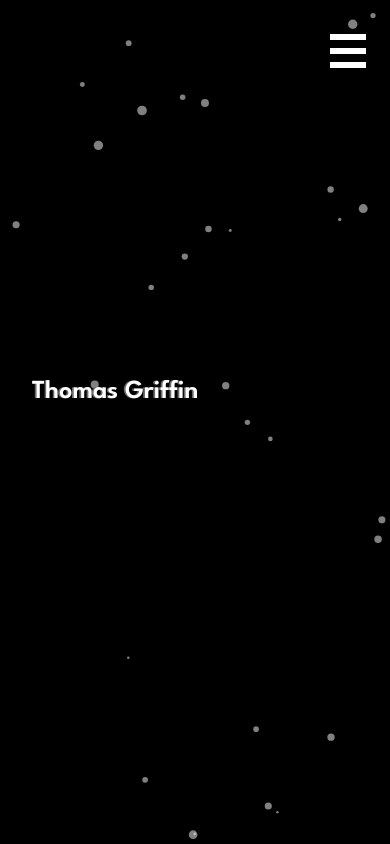
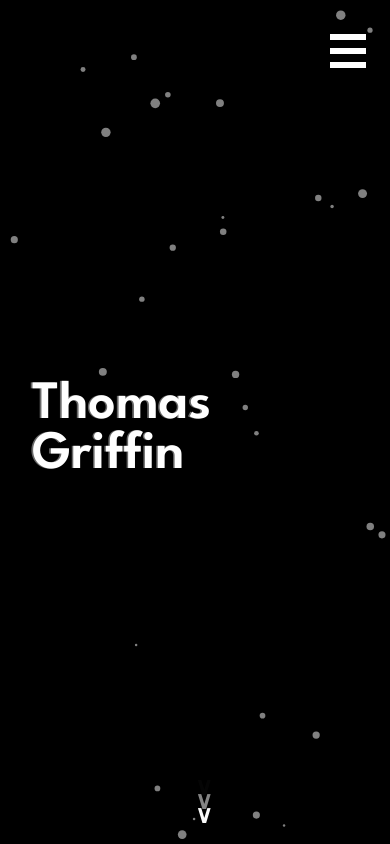
Before and after one commit to TGriffin77/thomasgriffindev, a React (Create React App) app: page / in a window 390 px wide. Built offline with nearby package versions, Linux system fonts and the light colour scheme.

Commit message:
Intro mobile accessibility & arrow

```diff
--- a/src/App.css
+++ b/src/App.css
@@ -7,6 +7,7 @@
 html {
   background-color: black;
   overscroll-behavior: none;
+  scroll-behavior: smooth;
 }
 
 #hamburger {
@@ -19,6 +20,7 @@ html {
   right: 24px;
   top: 48px;
   cursor: pointer;
+  z-index: 3;
 }
 
 #hamburger::before,
@@ -93,6 +95,7 @@ section {
   height: 100vh;
 }
 
+@media screen and (min-width: 800px) {
   .my_name {
     user-select: none;
     color: white;
@@ -106,13 +109,63 @@ section {
     font-family: "League Spartan", sans-serif;
     text-shadow: -0.417vw 0.0521vw rgb(105, 105, 105);
   }
+}
+@media screen and (max-width: 800px) {
+  .my_name {
+    user-select: none;
+    color: white;
+    font-size: 54px;
+    z-index: 1;
+    position: relative;
+    top: 45vh;
+    margin: 0;
+    overflow-x: wrap;
+    font-family: "League Spartan", sans-serif;
+    text-shadow: -0.417vw 0.0521vw rgb(105, 105, 105);
+  }
+}
 
 .my_name:hover {
   cursor: default;
 }
 
+.pointer {
+  position: relative;
+  left: 50%;
+  color: white;
+  transform: translateY(-100%);
+  width: 24px;
+  height: auto;
+}
+
+@keyframes fading {
+  50% {
+    opacity: 0;
+  }
+}
+
+.pointer .arrow {
+  font-size: 24px;
+  font-weight: 900;
+  animation: fading 2s linear infinite;
+  cursor: default;
+  user-select: none;
+}
+
+.pointer .arrow:nth-child(1) {
+  animation-delay: 0.5s;
+  transform: translateY(15px);
+}
+.pointer .arrow:nth-child(2) {
+  animation-delay: 1s;
+}
+.pointer .arrow:nth-child(3) {
+  animation-delay: 1.5s;
+  transform: translateY(-15px);
+}
+
 .biography {
-  background-color: white;
+  background-color: rgb(186, 186, 186);
   height: 512px;
   border: 4px solid rgb(105, 105, 105);
   font-family: "League Spartan", sans-serif;
@@ -122,6 +175,8 @@ section {
   text-align: center;
   margin-bottom: 0;
   border-bottom: 4px dotted rgb(105, 105, 105);
+  user-select: none;
+  cursor: default;
 }
 
 @media screen and (min-width: 800px) {
@@ -144,6 +199,15 @@ section {
     top: 40%;
     transform: translateY(-50%);
   }
+}
+
+.projects > h1 {
+  color: white;
+  text-align: center;
+  user-select: none;
+  cursor: default;
+  font-size: 2em;
+  color: white;
 }
 
 .projects-container {
--- a/src/App.tsx
+++ b/src/App.tsx
@@ -2,6 +2,7 @@ import React from "react";
 import "./App.css";
 import Particle from "./components/Particle";
 import pfp from "./PFP.jpg";
+import PointerDown from "./components/PointerDown";
 
 function Hamburger() {
   return (
@@ -23,15 +24,17 @@ function SideNav() {
 function Content() {
   return (
     <div id="content">
-      <section>
+      <section className="intro">
         <h1 className="my_name">Thomas Griffin</h1>
       </section>
+      <PointerDown />
       <div className="biography">
         <h1>ABOUT ME</h1>
         <img src={pfp} alt="Thomas Griffin" />
         <p></p>
       </div>
-      <section>
+      <section className="projects">
+        <h1>PROJECTS</h1>
         <div className="projects-container"></div>
       </section>
       <section></section>
--- /dev/null
+++ b/src/components/PointerDown.tsx
@@ -0,0 +1,13 @@
+import { useState } from "react";
+
+function PointerDown() {
+  return (
+    <div className="pointer">
+      <div className="arrow">&or;</div>
+      <div className="arrow">&or;</div>
+      <div className="arrow">&or;</div>
+    </div>
+  );
+}
+
+export default PointerDown;
```
Also changed, not shown: public/index.html (+1 -23 lines). Lines whose indentation alone changed are shown as unchanged.
